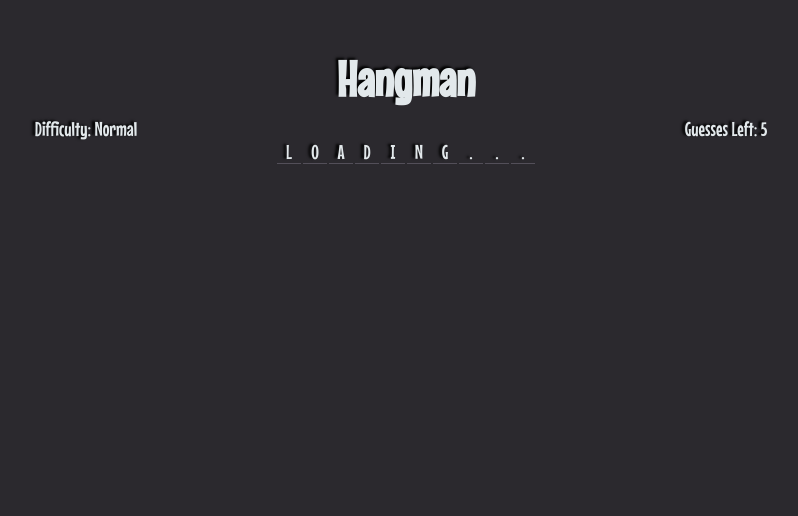
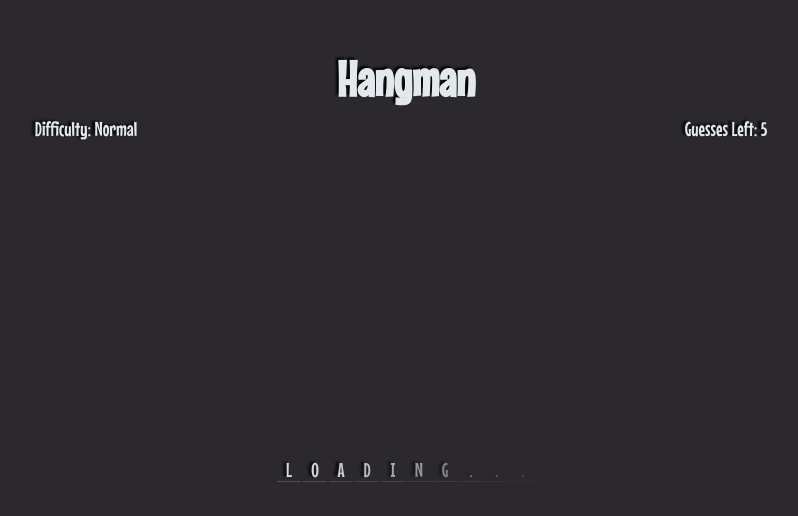
Before and after one commit to spdyone01/hangman-game, a React (Create React App) app: page /game in a window 1280 px wide. Shown: the top 516 px of the page, without its empty margins (234-1032 px from the left). Built offline with nearby package versions, Linux system fonts and the light colour scheme.

Commit message:
animate loading component

```diff
--- a/src/components/Game.css
+++ b/src/components/Game.css
@@ -6,19 +6,16 @@
   font-family: 'Mouse Memoirs', sans-serif;
   font-size: 2.5rem;
   text-shadow: -0.125em -0.125rem 0.25rem #000;
-}
-
-.game > div {
-    flex: 1;
+  height: 100%;
 }
 
 .game-info {
-    flex: 1;
     display: flex;
     font-size: 2rem;
     justify-content: center;
     /* margin: 0 auto; */
 }
+
 .game-info > p {
     flex: 1;
     display: flex;
--- a/src/components/Loading.css
+++ b/src/components/Loading.css
@@ -1,8 +1,53 @@
 .loading-screen {
     flex: 1;
-    align-items: stretch;
+    /* align-items: stretch; */
     display: flex;
     justify-content: center;
     align-items: center;
+}
 
+.loading-screen :nth-child(1) {
+    opacity: 0%;
+    animation: fadeIn 800ms ease-in-out infinite;
 }
+.loading-screen :nth-child(2) {
+    opacity: 0%;
+    animation: fadeIn 800ms ease-in-out 50ms infinite;
+}
+.loading-screen :nth-child(3) {
+    opacity: 0%;
+    animation: fadeIn 800ms ease-in-out 100ms infinite;
+}
+.loading-screen :nth-child(4) {
+    opacity: 0%;
+    animation: fadeIn 800ms ease-in-out 150ms infinite;
+}
+.loading-screen :nth-child(5) {
+    opacity: 0%;
+    animation: fadeIn 800ms ease-in-out 200ms infinite;
+}
+.loading-screen :nth-child(6) {
+    opacity: 0%;
+    animation: fadeIn 800ms ease-in-out 250ms infinite;
+}
+.loading-screen :nth-child(7) {
+    opacity: 0%;
+    animation: fadeIn 800ms ease-in-out 300ms infinite;
+}
+.loading-screen :nth-child(8) {
+    opacity: 0%;
+    animation: fadeIn 800ms ease-in-out 350ms infinite;
+}
+.loading-screen :nth-child(9) {
+    opacity: 0%;
+    animation: fadeIn 800ms ease-in-out 400ms infinite;
+}
+.loading-screen :nth-child(10) {
+    opacity: 0%;
+    animation: fadeIn 800ms ease-in-out 450ms infinite;
+}
+@keyframes fadeIn {
+    100% {
+        opacity: 100%;
+    }
+}
```
